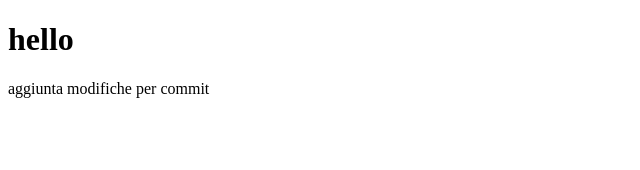
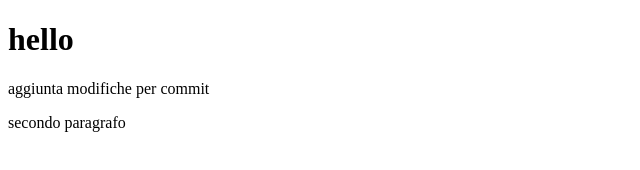
Before and after one commit to honey-2020/git, a website: page index.html in a window 1280 px wide. Shown: the whole page, without its empty margins (0-640 px from the left). Drawn offline with Linux system fonts and the light colour scheme.

Commit message:
aggiunto package.json, aggiornato index

```diff
--- a/index.html
+++ b/index.html
@@ -7,5 +7,6 @@
 <body>
     <h1>hello</h1>
     <p>aggiunta modifiche per commit</p>
+    <p>secondo paragrafo</p>
 </body>
 </html>
```
Also changed, not shown: package.json (added, +23 -0 lines), 2 other files.
